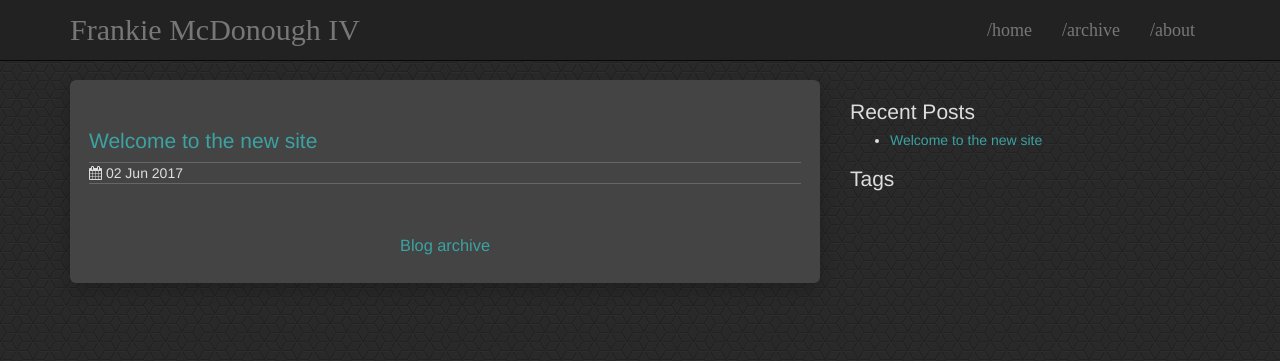
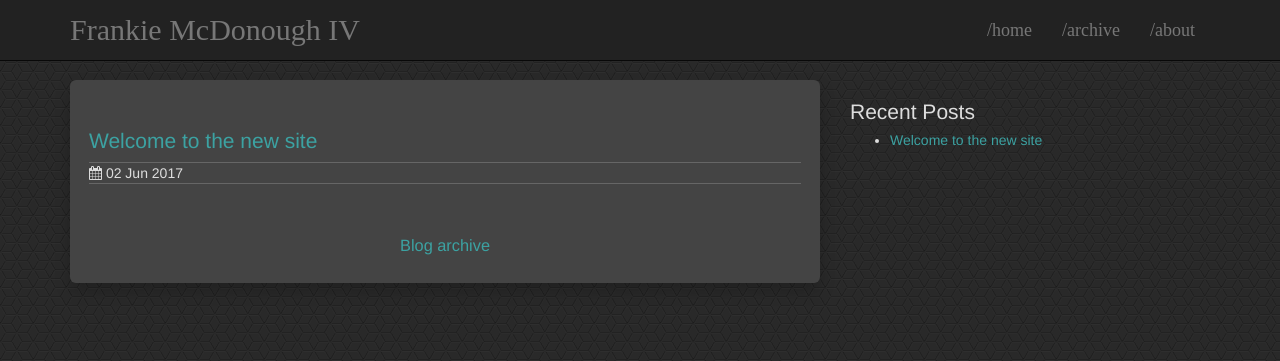
Before and after one commit to frankiem-4/frankiem-4.github.io, a Jekyll site: the page built from index.html, in a window 1280 px wide. Shown: the top 361 px of the page. Built offline with Jekyll 4.4.1, drawn with Linux system fonts in a browser that asks for light colours.

Commit message:
removing tags

```diff
--- a/_includes/sidebar.html
+++ b/_includes/sidebar.html
@@ -8,13 +8,4 @@
 </div>
 
 <div class="sidebar">
-  <h2>Tags</h2>
-  <ul class="sideBarTags">
-    {% assign tags = (site.tags | sort:0) %}
-    {% for tag in tags %}
-    <li>
-      <a href="{{ site.baseurl}}/tag/{{ tag[0] }}" data-toggle="tooltip" data-placement="right" title="{{ tag[1].size }}">
-        <span>{{tag[0] }}</span></a></li>
-    {% endfor %}
-  </ul>
 </div>
```
